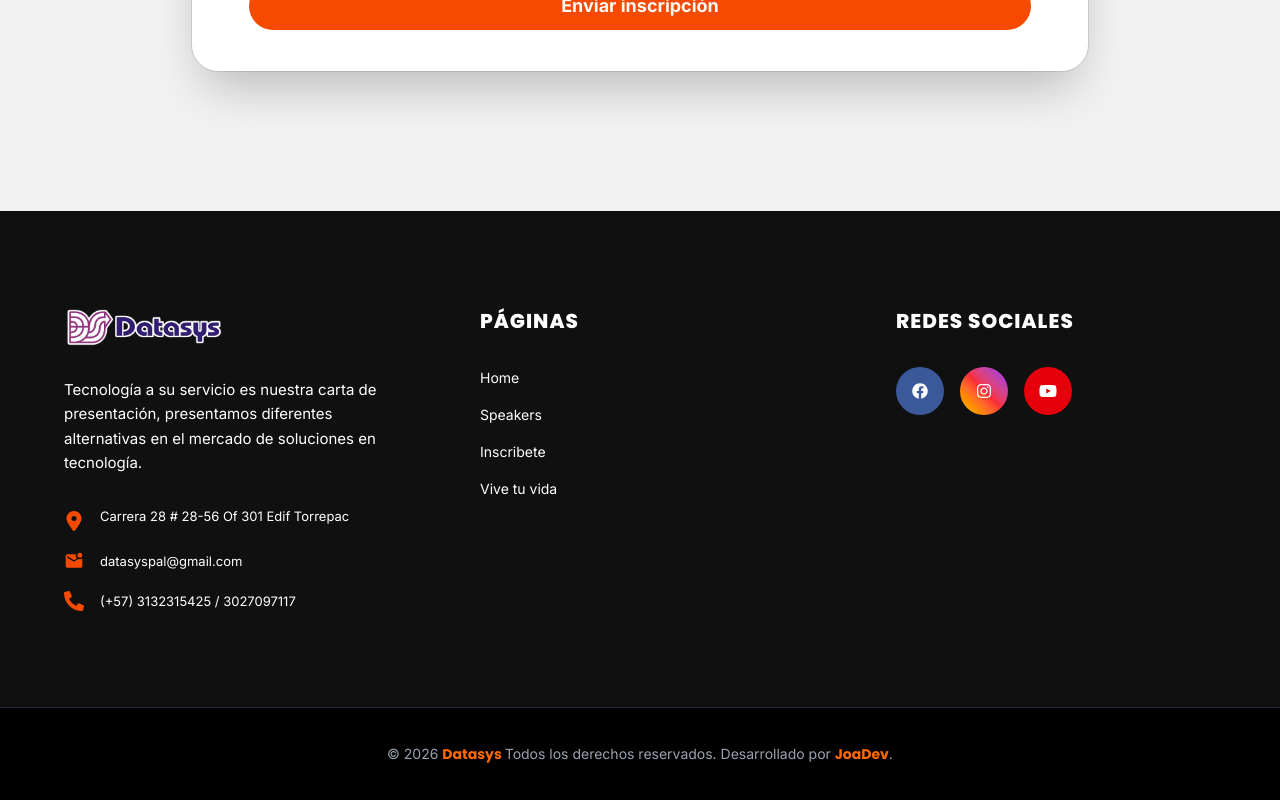
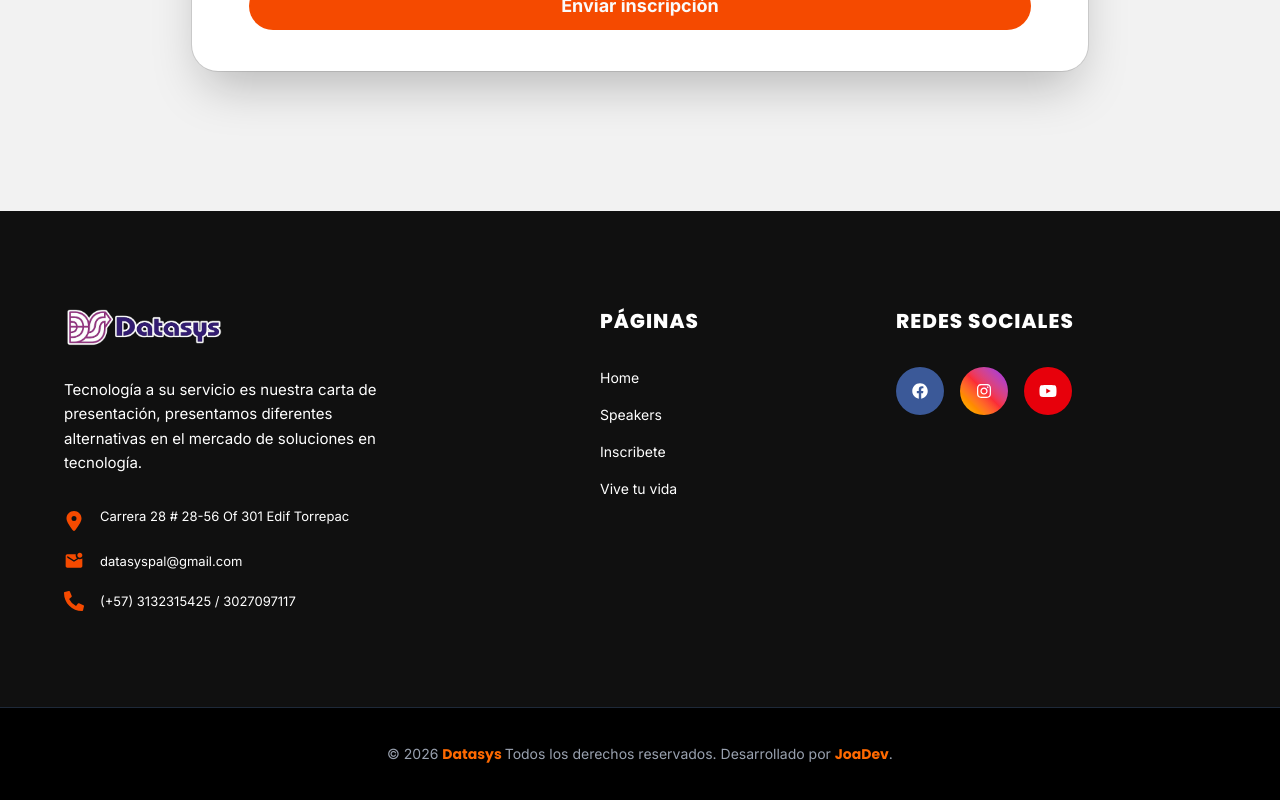
Before and after one commit to Johann01H/technology-event, a Next.js app: page /landing/home in a window 1280 px wide. Shown: the part 4264-5064 px from the top of the page. Built offline with nearby package versions, Linux system fonts and the light colour scheme.

Commit message:
Uploading footer changes :)

```diff
--- a/app/landing/components/CustomFooter.tsx
+++ b/app/landing/components/CustomFooter.tsx
@@ -50,7 +50,7 @@ return (
                     </div>
                 </div>
 
-                <div className="flex flex-col items-center md:items-start w-full">
+                <div className="flex flex-col items-center lg:ml-30 md:items-start w-full">
                     <h1 className="text-white text-xl font-poppins font-extrabold mb-8 uppercase tracking-wider">
                         Páginas
                     </h1>
```
